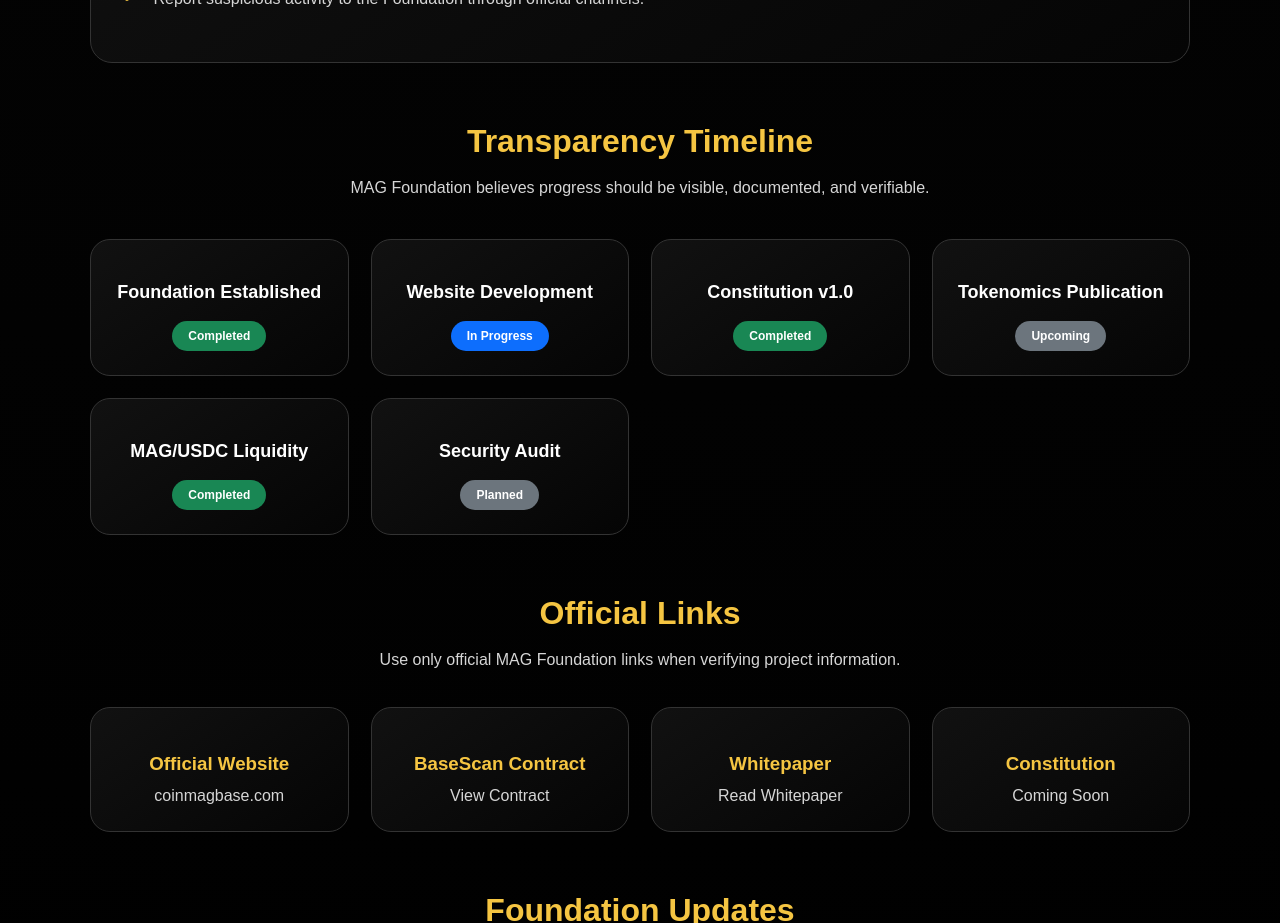
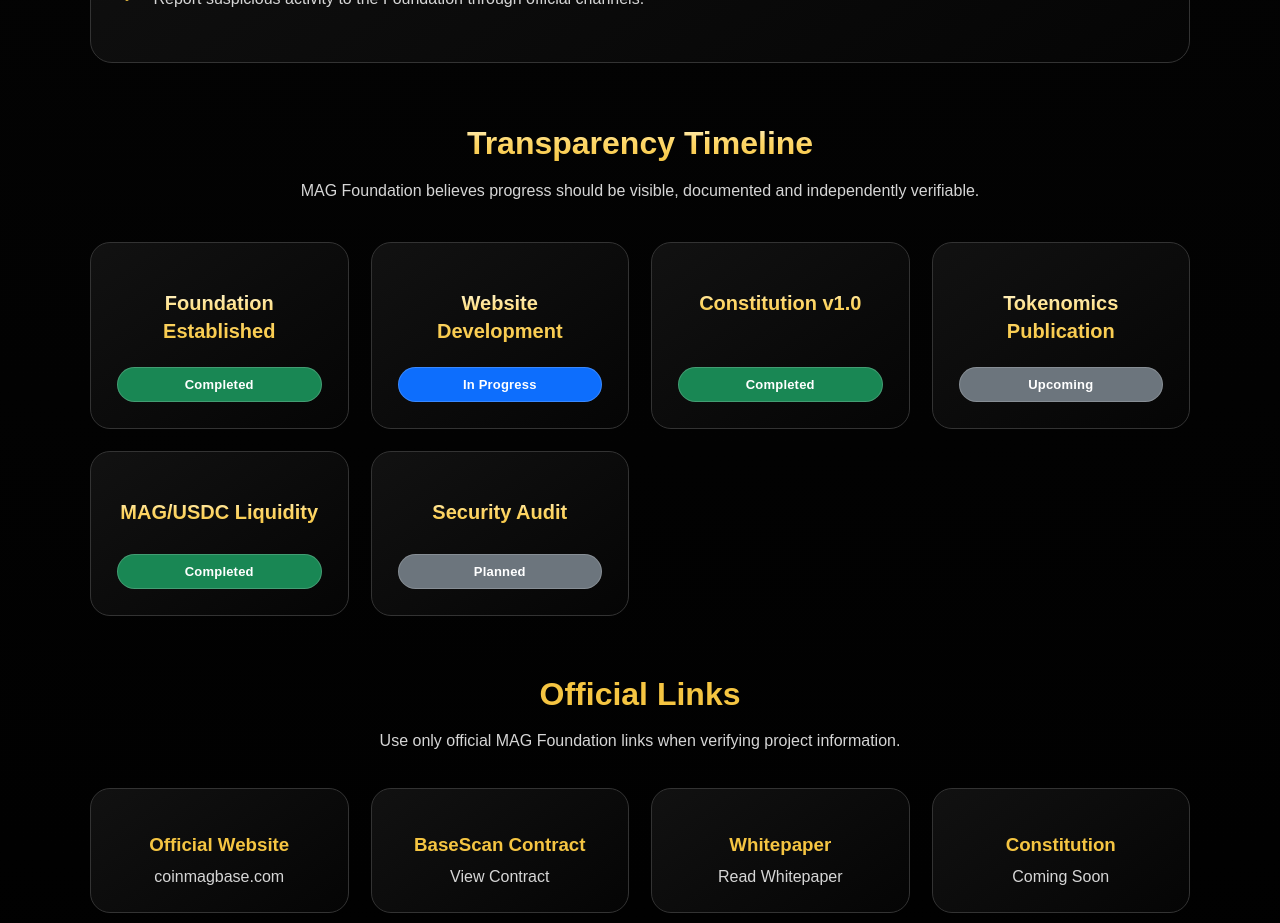
Before and after one commit to MAGZOWN/mag-coin-website, a Next.js app: page /transparency in a window 1280 px wide. Shown: the part 2840-3763 px from the top of the page. Built offline with nearby package versions, Linux system fonts and the light colour scheme.

Commit message:
Phase 5.8: Standardize Transparency timeline with MAG UI components

```diff
--- a/app/components/TransparencyTimeline.tsx
+++ b/app/components/TransparencyTimeline.tsx
@@ -2,38 +2,44 @@
 
 import { transparencyTimeline } from "../data/transparencyTimeline";
 
+import SectionTitle from "./ui/SectionTitle";
+import StatusBadge from "./ui/StatusBadge";
+
+function getVariant(status: string) {
+  const value = status.toLowerCase();
+
+  if (value.includes("completed")) return "completed";
+  if (value.includes("live")) return "live";
+  if (value.includes("progress")) return "in-progress";
+
+  return "planned";
+}
+
 export default function TransparencyTimeline() {
   return (
     <section style={styles.section}>
-      <h2 style={styles.title}>Transparency Timeline</h2>
-
-      <p style={styles.subtitle}>
-        MAG Foundation believes progress should be visible, documented, and
-        verifiable.
-      </p>
+      <SectionTitle
+        subtitle="MAG Foundation believes progress should be visible, documented and independently verifiable."
+      >
+        Transparency Timeline
+      </SectionTitle>
 
       <div style={styles.timeline}>
         {transparencyTimeline.map((item) => (
           <div
             key={item.title}
             style={styles.card}
-            className="cardHover"
+            className="cardHover magCard"
           >
-            <h3 style={styles.heading}>{item.title}</h3>
+            <h3 className="goldGradient" style={styles.heading}>
+              {item.title}
+            </h3>
 
-            <span
-              style={{
-                ...styles.badge,
-                background:
-                  item.status === "Completed"
-                    ? "#198754"
-                    : item.status === "In Progress"
-                    ? "#0d6efd"
-                    : "#6c757d",
-              }}
+            <StatusBadge
+              variant={getVariant(item.status) as any}
             >
               {item.status}
-            </span>
+            </StatusBadge>
           </div>
         ))}
       </div>
@@ -46,21 +52,6 @@
     marginBottom: "60px",
   },
 
-  title: {
-    textAlign: "center",
-    color: "#f5c542",
-    fontSize: "32px",
-    marginBottom: "14px",
-  },
-
-  subtitle: {
-    textAlign: "center",
-    color: "#d6d6d6",
-    maxWidth: "760px",
-    margin: "0 auto 36px",
-    lineHeight: "1.8",
-  },
-
   timeline: {
     display: "grid",
     gridTemplateColumns: "repeat(auto-fit,minmax(220px,1fr))",
@@ -68,26 +59,19 @@
   },
 
   card: {
-    background:
-      "linear-gradient(145deg, rgba(18,18,18,.96), rgba(5,5,5,.96))",
-    border: "1px solid #333",
     borderRadius: "20px",
-    padding: "24px",
+    padding: "26px",
     textAlign: "center",
+    minHeight: "165px",
+    display: "flex",
+    flexDirection: "column",
+    justifyContent: "space-between",
   },
 
   heading: {
-    color: "#ffffff",
-    marginBottom: "18px",
-    fontSize: "18px",
-  },
-
-  badge: {
-    display: "inline-block",
-    color: "#ffffff",
-    padding: "8px 16px",
-    borderRadius: "999px",
-    fontWeight: "bold",
-    fontSize: "12px",
+    marginBottom: "22px",
+    fontSize: "20px",
+    fontWeight: 900,
+    lineHeight: "1.4",
   },
 };
```
